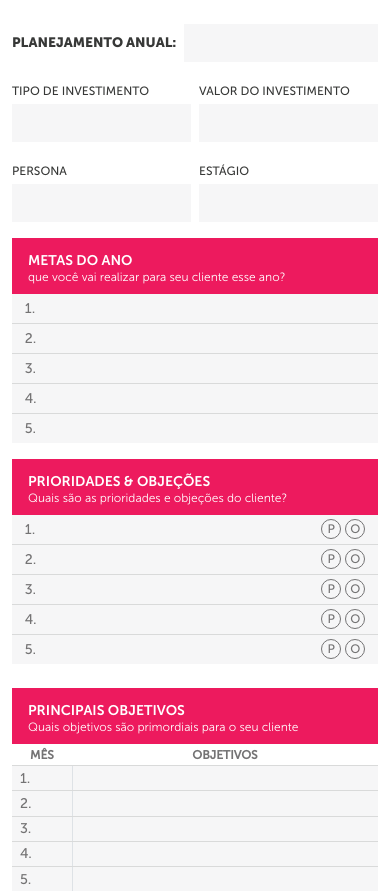
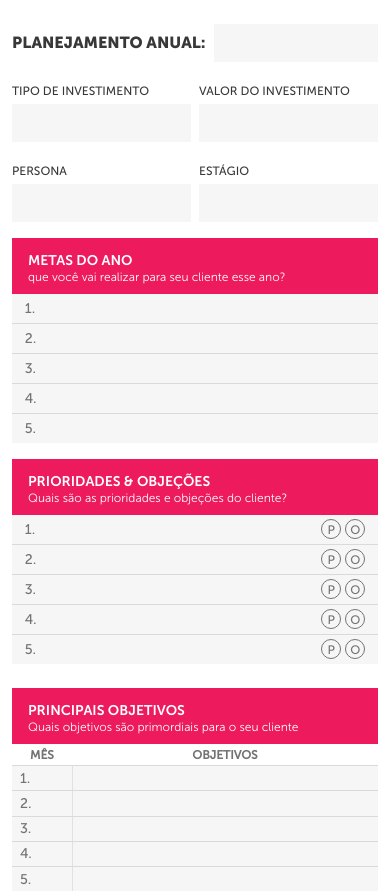
Before and after one commit to Nuruddin-Adnan/account-planning, a plain HTML site: page planejamento-anual.html in a window 390 px wide. Shown: the top 894 px of the page. Drawn offline with Linux system fonts and the light colour scheme.

Commit message:
responsive issue fixed

```diff
--- a/assets/scss/base/_typography.scss
+++ b/assets/scss/base/_typography.scss
@@ -14,7 +14,7 @@ body {
   color: variables.$color-text-dark;
 
   @media (max-width: 576px) {
-    font-size: 85%;
+    font-size: 100%;
   }
 }
 
--- a/assets/scss/layout/_footer.scss
+++ b/assets/scss/layout/_footer.scss
@@ -0,0 +1,5 @@
+footer {
+    img {
+        min-width: 120px;
+    }
+}
--- a/planejamento-anual.html
+++ b/planejamento-anual.html
@@ -51,7 +51,8 @@
             <div class="container px-sm-4">
                 <div class="bg-purple px-3 pt-3 pb-2">
                     <h6 class="section-title text-white">METAS DO ANO</h6>
-                    <small class="section-title-description text-white"> que você vai realizar para seu cliente esse ano?</small>
+                    <small class="section-title-description text-white"> que você vai realizar para seu cliente esse
+                        ano?</small>
                 </div>
                 <table class="table account-table table-sm">
                     <tr>
@@ -74,7 +75,8 @@
                     <div class="col-md-6">
                         <div class="bg-purple px-3 pt-3 pb-2">
                             <h6 class="section-title text-white">PRIORIDADES & OBJEÇÕES</h6>
-                            <small class="section-title-description text-white">Quais são as prioridades e objeções do cliente?</small>
+                            <small class="section-title-description text-white">Quais são as prioridades e objeções do
+                                cliente?</small>
                         </div>
                         <table class="table account-table table-sm">
                             <tr>
@@ -83,8 +85,12 @@
                                 </td>
                                 <td class="text-gray bg-lightgray">
                                     <div class="d-flex justify-content-end">
-                                        <small class="text-center border border-gray rounded-circle d-flex justify-content-center align-items-center me-1" style="width: 20px; height: 20px;">P</small>
-                                        <small class="ext-center border border-gray rounded-circle d-flex justify-content-center align-items-center" style="width: 20px; height: 20px;">O</small>
+                                        <small
+                                            class="text-center border border-gray rounded-circle d-flex justify-content-center align-items-center me-1"
+                                            style="width: 20px; height: 20px; padding-top: 2px">P</small>
+                                        <small
+                                            class="ext-center border border-gray rounded-circle d-flex justify-content-center align-items-center"
+                                            style="width: 20px; height: 20px; padding-top: 2px">O</small>
                                     </div>
                                 </td>
                             </tr>
@@ -94,8 +100,12 @@
                                 </td>
                                 <td class="text-gray bg-lightgray">
                                     <div class="d-flex justify-content-end">
-                                        <small class="text-center border border-gray rounded-circle d-flex justify-content-center align-items-center me-1" style="width: 20px; height: 20px;">P</small>
-                                        <small class="ext-center border border-gray rounded-circle d-flex justify-content-center align-items-center" style="width: 20px; height: 20px;">O</small>
+                                        <small
+                                            class="text-center border border-gray rounded-circle d-flex justify-content-center align-items-center me-1"
+                                            style="width: 20px; height: 20px; padding-top: 2px">P</small>
+                                        <small
+                                            class="ext-center border border-gray rounded-circle d-flex justify-content-center align-items-center"
+                                            style="width: 20px; height: 20px; padding-top: 2px">O</small>
                                     </div>
                                 </td>
                             </tr>
@@ -105,8 +115,12 @@
                                 </td>
                                 <td class="text-gray bg-lightgray">
                                     <div class="d-flex justify-content-end">
-                                        <small class="text-center border border-gray rounded-circle d-flex justify-content-center align-items-center me-1" style="width: 20px; height: 20px;">P</small>
-                                        <small class="ext-center border border-gray rounded-circle d-flex justify-content-center align-items-center" style="width: 20px; height: 20px;">O</small>
+                                        <small
+                                            class="text-center border border-gray rounded-circle d-flex justify-content-center align-items-center me-1"
+                                            style="width: 20px; height: 20px; padding-top: 2px">P</small>
+                                        <small
+                                            class="ext-center border border-gray rounded-circle d-flex justify-content-center align-items-center"
+                                            style="width: 20px; height: 20px; padding-top: 2px">O</small>
                                     </div>
                                 </td>
                             </tr>
@@ -116,8 +130,12 @@
                                 </td>
                                 <td class="text-gray bg-lightgray">
                                     <div class="d-flex justify-content-end">
-                                        <small class="text-center border border-gray rounded-circle d-flex justify-content-center align-items-center me-1" style="width: 20px; height: 20px;">P</small>
-                                        <small class="ext-center border border-gray rounded-circle d-flex justify-content-center align-items-center" style="width: 20px; height: 20px;">O</small>
+                                        <small
+                                            class="text-center border border-gray rounded-circle d-flex justify-content-center align-items-center me-1"
+                                            style="width: 20px; height: 20px; padding-top: 2px">P</small>
+                                        <small
+                                            class="ext-center border border-gray rounded-circle d-flex justify-content-center align-items-center"
+                                            style="width: 20px; height: 20px; padding-top: 2px">O</small>
                                     </div>
                                 </td>
                             </tr>
@@ -127,8 +145,12 @@
                                 </td>
                                 <td class="text-gray bg-lightgray text-gray border-bottom-0">
                                     <div class="d-flex justify-content-end">
-                                        <small class="text-center border border-gray rounded-circle d-flex justify-content-center align-items-center me-1" style="width: 20px; height: 20px;">P</small>
-                                        <small class="ext-center border border-gray rounded-circle d-flex justify-content-center align-items-center" style="width: 20px; height: 20px;">O</small>
+                                        <small
+                                            class="text-center border border-gray rounded-circle d-flex justify-content-center align-items-center me-1"
+                                            style="width: 20px; height: 20px; padding-top: 2px">P</small>
+                                        <small
+                                            class="ext-center border border-gray rounded-circle d-flex justify-content-center align-items-center"
+                                            style="width: 20px; height: 20px; padding-top: 2px">O</small>
                                     </div>
                                 </td>
                             </tr>
@@ -137,7 +159,8 @@
                     <div class="col-md-6">
                         <div class="bg-purple px-3 pt-3 pb-2">
                             <h6 class="section-title text-white">PRINCIPAIS OBJETIVOS</h6>
-                            <small class="section-title-description text-white">Quais objetivos são primordiais para o seu cliente</small>
+                            <small class="section-title-description text-white">Quais objetivos são primordiais para o
+                                seu cliente</small>
                         </div>
                         <table class="table account-table table-xs">
                             <thead>
@@ -213,7 +236,8 @@
                                     <td class="text-gray bg-lightgray"> <span class="opacity-0">.</span></td>
                                 </tr>
                                 <tr>
-                                    <td class="text-gray bg-lightgray border-bottom-0"> <span class="opacity-0">.</span></td>
+                                    <td class="text-gray bg-lightgray border-bottom-0"> <span class="opacity-0">.</span>
+                                    </td>
                                 </tr>
                             </tbody>
                         </table>
@@ -239,7 +263,8 @@
                                     <td class="text-gray bg-lightgray"> <span class="opacity-0">.</span></td>
                                 </tr>
                                 <tr>
-                                    <td class="text-gray bg-lightgray border-bottom-0"> <span class="opacity-0">.</span></td>
+                                    <td class="text-gray bg-lightgray border-bottom-0"> <span class="opacity-0">.</span>
+                                    </td>
                                 </tr>
                             </tbody>
                         </table>
@@ -265,7 +290,8 @@
                                     <td class="text-gray bg-lightgray"> <span class="opacity-0">.</span></td>
                                 </tr>
                                 <tr>
-                                    <td class="text-gray bg-lightgray border-bottom-0"> <span class="opacity-0">.</span></td>
+                                    <td class="text-gray bg-lightgray border-bottom-0"> <span class="opacity-0">.</span>
+                                    </td>
                                 </tr>
                             </tbody>
                         </table>
@@ -291,7 +317,8 @@
                                     <td class="text-gray bg-lightgray"> <span class="opacity-0">.</span></td>
                                 </tr>
                                 <tr>
-                                    <td class="text-gray bg-lightgray border-bottom-0"> <span class="opacity-0">.</span></td>
+                                    <td class="text-gray bg-lightgray border-bottom-0"> <span class="opacity-0">.</span>
+                                    </td>
                                 </tr>
                             </tbody>
                         </table>
@@ -317,7 +344,8 @@
                                     <td class="text-gray bg-lightgray"> <span class="opacity-0">.</span></td>
                                 </tr>
                                 <tr>
-                                    <td class="text-gray bg-lightgray border-bottom-0"> <span class="opacity-0">.</span></td>
+                                    <td class="text-gray bg-lightgray border-bottom-0"> <span class="opacity-0">.</span>
+                                    </td>
                                 </tr>
                             </tbody>
                         </table>
@@ -343,7 +371,8 @@
                                     <td class="text-gray bg-lightgray"> <span class="opacity-0">.</span></td>
                                 </tr>
                                 <tr>
-                                    <td class="text-gray bg-lightgray border-bottom-0"> <span class="opacity-0">.</span></td>
+                                    <td class="text-gray bg-lightgray border-bottom-0"> <span class="opacity-0">.</span>
+                                    </td>
                                 </tr>
                             </tbody>
                         </table>
```
Also changed, not shown: assets/css/style.css.
